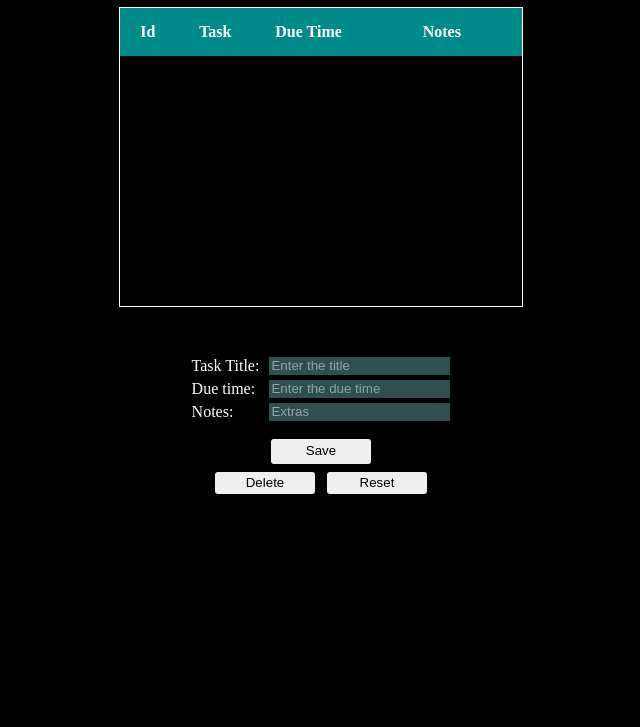
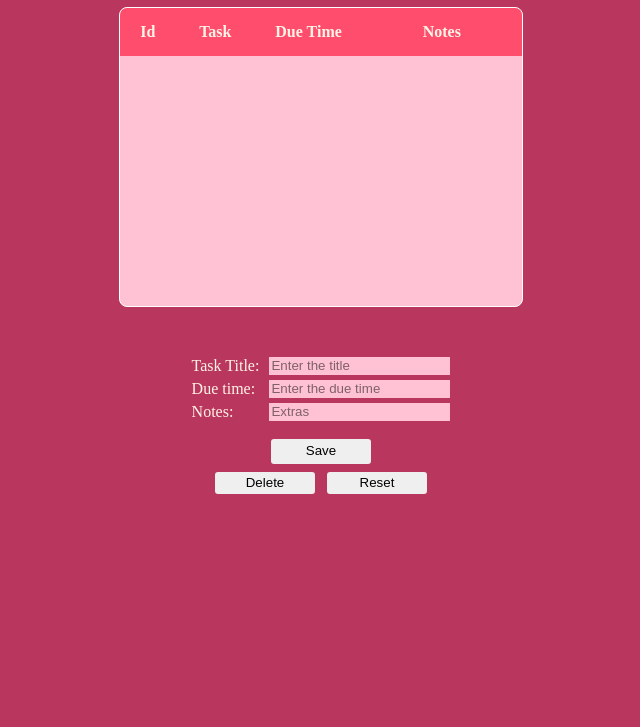
Before and after one commit to delta68/delta68.github.io, a plain HTML site: page htmlFiles/tasks.html in a window 1280 px wide. Shown: the part 73-800 px from the top of the page, without its empty margins (319-959 px from the left). Drawn offline with Linux system fonts and the light colour scheme.

Commit message:
Changed the background color to Pink

```diff
--- a/css/tasks.css
+++ b/css/tasks.css
@@ -1,6 +1,6 @@
 body {
-  background-color: black;
-  color: white;
+  background-color: #b9375e;
+  color: #fff3e6;
 }
 #main {
   text-align: center;
@@ -40,11 +40,13 @@ td {
   width: 160px;
 }
 #mainTable {
+  background-color: #ffc2d4;
   display: block;
   width: fit-content;
   margin: 0 auto;
   white-space: nowrap;
   border: 1px solid white;
+  border-radius: 8px;
   overflow-y: auto;
   height: 300px;
   border-collapse: collapse;
@@ -63,7 +65,7 @@ td {
   -webkit-box-shadow: inset 0 0 6px rgba(255, 255, 255, 1);
 }
 th {
-  background-color: darkcyan;
+  background-color: #ff4d6d;
 }
 #inpDiv {
   text-align: left;
@@ -77,12 +79,12 @@ th {
 .inp {
   grid-column-start: 2;
   grid-column-end: 3;
-  background-color: darkslategrey;
+  background-color: #ffc2d4;
   border: none;
-  color: white;
+  color: black;
 }
 .inp::placeholder {
-  color: aliceblue;
+  color: black;
   opacity: 0.5;
 }
 .inpLabels {
```
